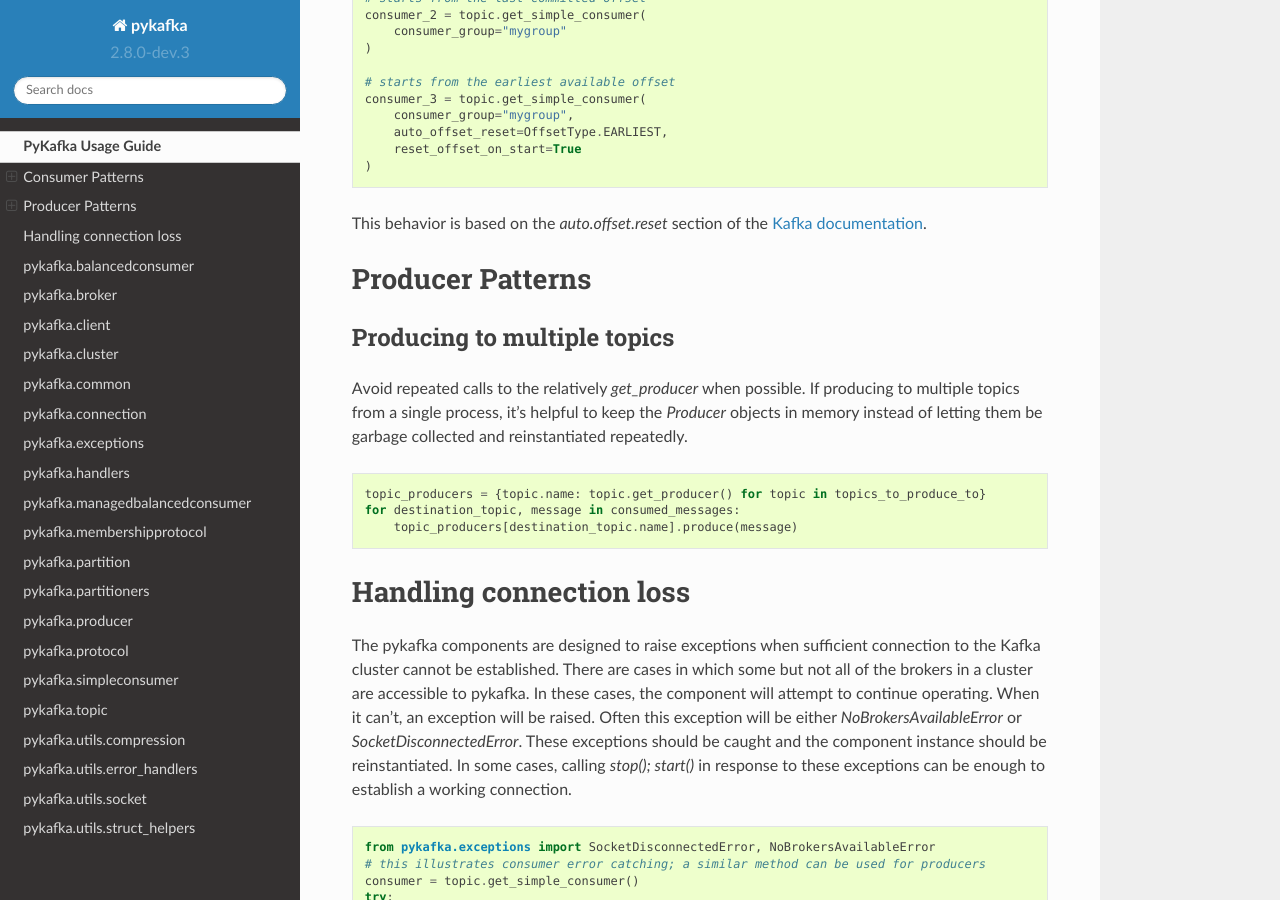
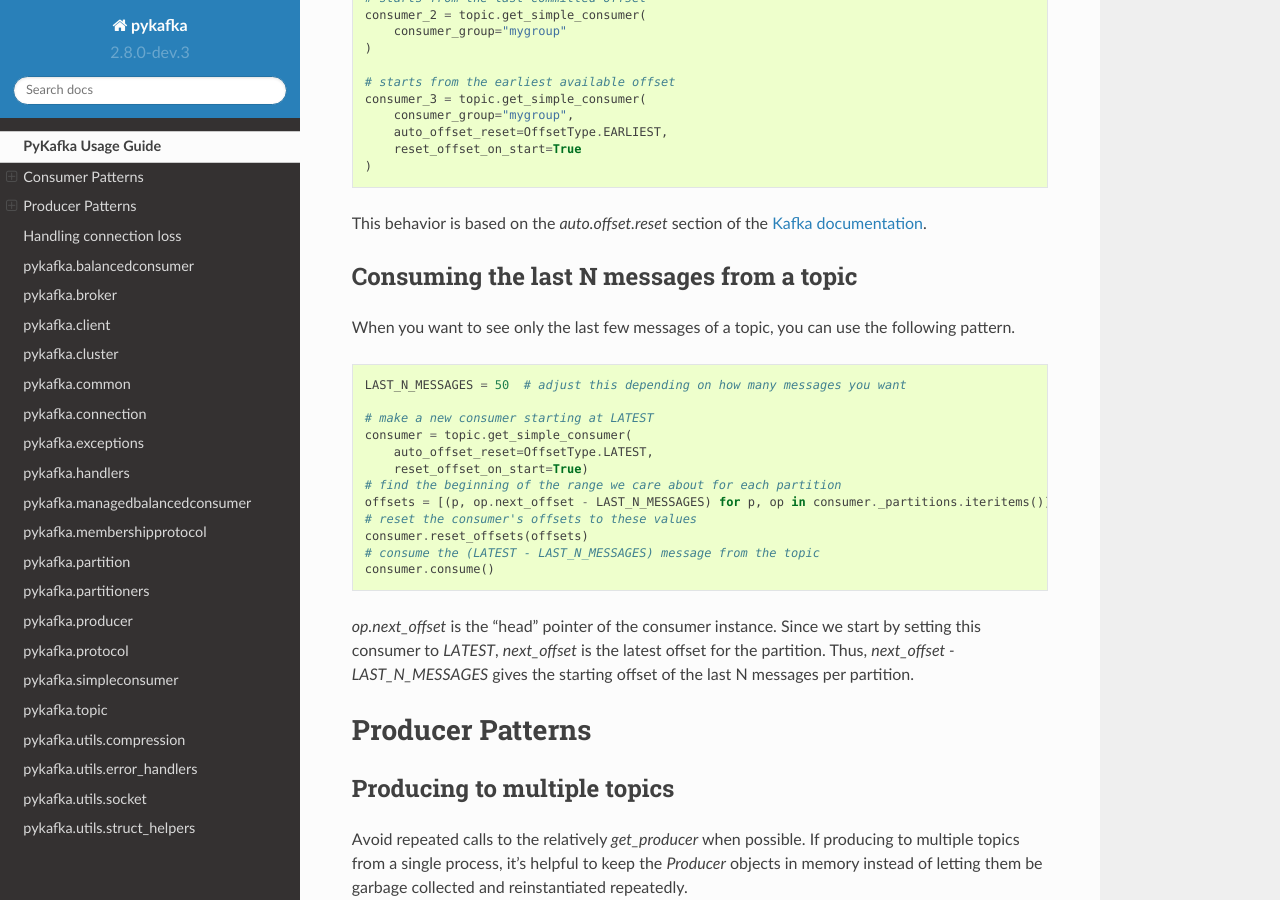
Before and after one commit to Parsely/pykafka, a Sphinx documentation site: the page built from doc/usage.rst, in a window 1280 px wide and 900 px high, scrolled down 1202 px. Built offline with Sphinx 7.4.7 and the Read the Docs theme 2.0.0, drawn with Linux system fonts in a browser that asks for light colours.

Commit message:
add "last N messages" example to usage guide. fixes #829

```diff
--- a/doc/usage.rst
+++ b/doc/usage.rst
@@ -71,6 +71,32 @@ This behavior is based on the `auto.offset.reset` section of the `Kafka document
 
 .. _Kafka documentation: http://kafka.apache.org/documentation.html
 
+Consuming the last N messages from a topic
+------------------------------------------
+
+When you want to see only the last few messages of a topic, you can use the following
+pattern.
+
+.. sourcecode:: python
+
+    LAST_N_MESSAGES = 50  # adjust this depending on how many messages you want
+
+    # make a new consumer starting at LATEST
+    consumer = topic.get_simple_consumer(
+        auto_offset_reset=OffsetType.LATEST,
+        reset_offset_on_start=True)
+    # find the beginning of the range we care about for each partition
+    offsets = [(p, op.next_offset - LAST_N_MESSAGES) for p, op in consumer._partitions.iteritems()]
+    # reset the consumer's offsets to these values
+    consumer.reset_offsets(offsets)
+    # consume the (LATEST - LAST_N_MESSAGES) message from the topic
+    consumer.consume()
+
+`op.next_offset` is the "head" pointer of the consumer instance. Since we start by
+setting this consumer to `LATEST`, `next_offset` is the latest offset for the partition.
+Thus, `next_offset - LAST_N_MESSAGES` gives the starting offset of the last N messages
+per partition.
+
 Producer Patterns
 =================
 
```
